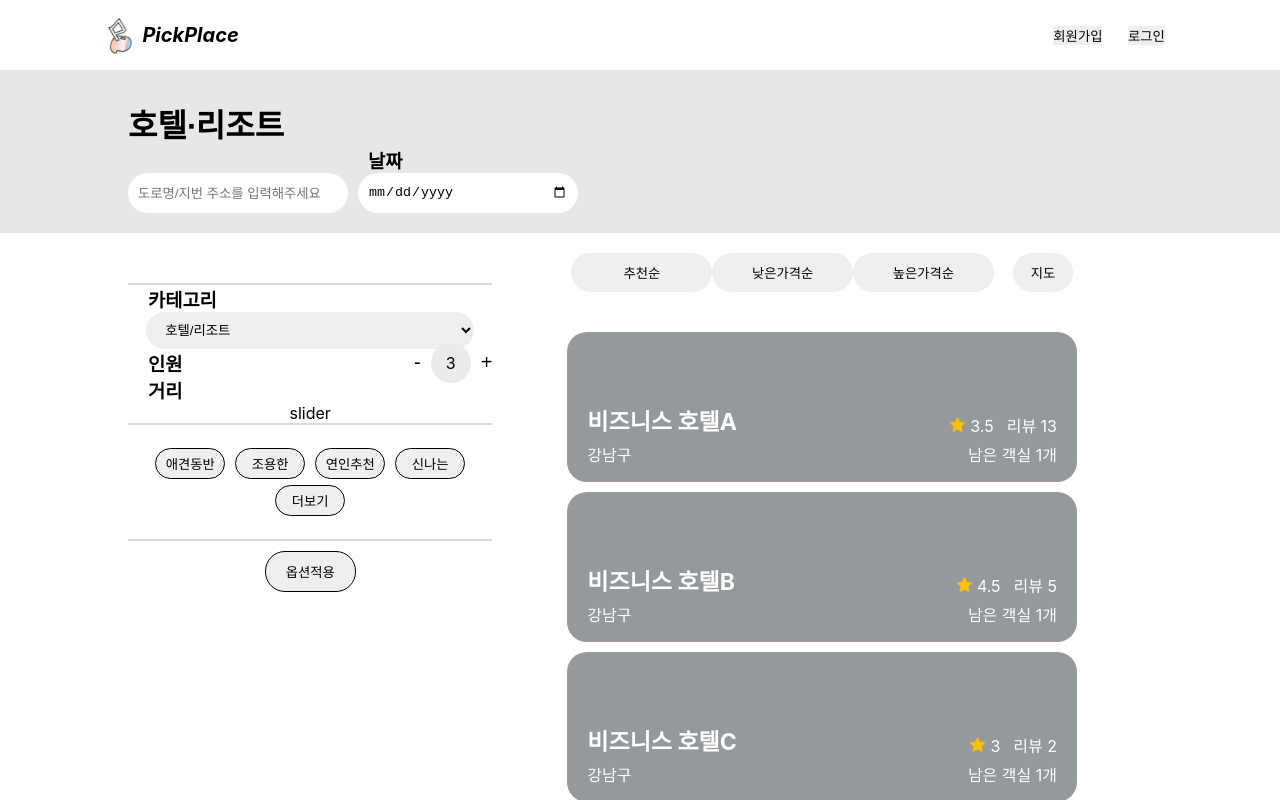
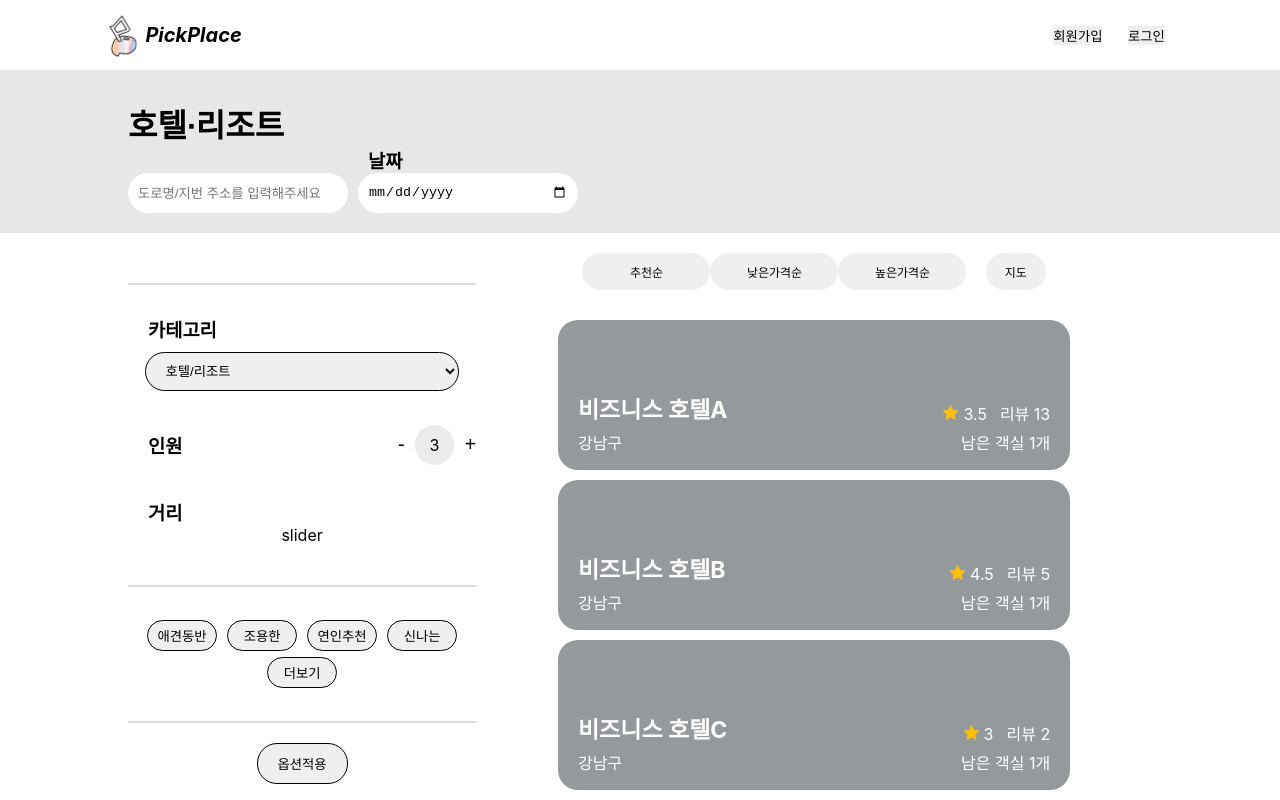
Before and after one commit to KangHayeonn/pickplace-client, a React (Create React App) app in the folder front/: page /search in a window 1280 px wide. Shown: the top 800 px of the page. Built offline with nearby package versions, Linux system fonts and the light colour scheme.

Commit message:
[ADD]:css 추

```diff
--- a/front/src/pages/SearchPage.tsx
+++ b/front/src/pages/SearchPage.tsx
@@ -1,71 +1,17 @@
 import React, { useEffect } from 'react';
-import { useSelector, useDispatch } from 'react-redux';
-import { RootState } from '../store/modules';
-import { increase } from '../store/modules/sample';
 import Sample from '../api/sample';
 import starIcon from '../assets/images/star.png';
 import '../styles/search.scss';
+
+import PLACELIST from '../utils/placeList';
+import TAGLIST from '../utils/tagList';
+import SEARCHRESULT from '../utils/searchList';
+
 const SearchPage: React.FC = () => {
-  const dispatch = useDispatch();
-  const placeList = [
-    { placeName: '호텔/리조트' },
-    { placeName: '펜션' },
-    { placeName: '게스트하우스' },
-    { placeName: '스터디룸' },
-    { placeName: '파티룸' },
-  ];
-  const tagList = [
-    { tagName: '애견동반' },
-    { tagName: '조용한' },
-    { tagName: '연인추천' },
-    { tagName: '신나는' },
-  ];
-  const searchResult = [
-    {
-      placeId: 0,
-      placeName: '비즈니스 호텔A',
-      placeAddress: {
-        address: '강남구',
-        latitude: 0,
-        longitude: 0,
-      },
-      placeRating: 3.5,
-      placeReviewCnt: 13,
-    },
-    {
-      placeId: 1,
-      placeName: '비즈니스 호텔B',
-      placeAddress: {
-        address: '강남구',
-        latitude: 0,
-        longitude: 0,
-      },
-      placeRating: 4.5,
-      placeReviewCnt: 5,
-    },
-    {
-      placeId: 2,
-      placeName: '비즈니스 호텔C',
-      placeAddress: {
-        address: '강남구',
-        latitude: 0,
-        longitude: 0,
-      },
-      placeRating: 3.0,
-      placeReviewCnt: 2,
-    },
-    {
-      placeId: 3,
-      placeName: '비즈니스 호텔D',
-      placeAddress: {
-        address: '강남구',
-        latitude: 0,
-        longitude: 0,
-      },
-      placeRating: 3.0,
-      placeReviewCnt: 2,
-    },
-  ];
+  const tagList = TAGLIST;
+  const placeList = PLACELIST;
+  const searchResult = SEARCHRESULT;
+
   useEffect(() => {
     Sample.getSampleData()
       .then((res) => {
--- a/front/src/styles/header.scss
+++ b/front/src/styles/header.scss
@@ -12,12 +12,13 @@
         display: flex;
         align-items: center;
         margin-left : 8vw;
+        cursor: pointer;
         img{
-            width : 30px;
+            width : 35px;
         }
         h1{
             font-size : 20px;
-            padding : 0 10px;
+            padding : 0 8px;
             font-weight: bold;
             font-style: italic;
         }
--- a/front/src/styles/reset.scss
+++ b/front/src/styles/reset.scss
@@ -25,6 +25,6 @@ ul {
   list-style-type: none;
 }
 
-button{
+button, input, textarea, select{
     cursor: pointer;
 }
--- a/front/src/styles/search.scss
+++ b/front/src/styles/search.scss
@@ -1,11 +1,10 @@
 @import "./reset.scss";
 @import "./mixin.scss";
-
 
 .search{
     header{
         background-color: rgb(231, 231, 231);
-        min-width: 790px;
+        min-width: 700px;
 
         .wrapper{
             width : 80%;
@@ -39,12 +38,15 @@
 
     }
     main{
+        min-width: 600px;
+        justify-content: center;
         padding : 0 10vw;
         margin : 0 auto;
         display: flex;
         align-items: top;
 
         aside{
+            width : 40%;
             min-width : 250px;
             margin : 50px 0;
             hr{
@@ -60,19 +62,22 @@
                 border : 1px solid black;
             }
             .container.category{
+                margin : 30px 0;
                 h3{
-
+                    margin : 10px 0;
                 }
                 select{
                     width :90%;
                     padding : 10px 15px;
                     border-radius: 20px;
+                    border : 1px solid black;
                     option{
 
                     }
                 }
             }
             .container.personnel{
+                margin : 40px 0;
                 display: flex;
                 align-items: center;
                 justify-content: space-between;
@@ -94,12 +99,13 @@
                 }
             }
             .container.distance{
+                margin : 40px 0;
                 h3{
 
                 }
             }
             .container.buttons{
-                margin : 20px 0 ;
+                margin : 30px 0;
                 button{
                     margin : 3px 5px;
                     padding :5px;
@@ -108,25 +114,27 @@
             }
             .button.submit{
                 padding : 10px 20px;
-                margin : 10px 0;
+                margin : 20px 0;
             }
         }
         section{
-            padding : 10px 20px;
-            margin : 10px 30px;
+            padding : 10px 3vw;
+            margin : 10px 3vw;
             width : 60%;
-            min-width : 450px;
+            min-width : 400px;
             .buttons{
                 display: flex;
                 justify-content: center;
                 button{
                     border-radius: 20px;
-                    padding : 10px;
+                    padding : 10px 5px;
+                    font-size: 12px;
                 }
                 .buttons.filter{
                     button{
-                        width : 11vw;
-                        min-width : 90px;
+                        width : 10vw;
+                        min-width:90px;
+
                     }
                 }
                 .button.map{
@@ -136,8 +144,8 @@
             }
             article{
                 overflow-y: auto;
-                margin : 30px 0;
-                padding : 0 20px;
+                margin : 20px 0;
+                // padding :  0 40px;;
                 .card-component{
                     color : white;
                     border-radius: 20px;
--- /dev/null
+++ b/front/src/utils/placeList.js
@@ -0,0 +1,8 @@
+const PLACELIST = [
+  { placeName: '호텔/리조트' },
+  { placeName: '펜션' },
+  { placeName: '게스트하우스' },
+  { placeName: '스터디룸' },
+  { placeName: '파티룸' },
+];
+export default PLACELIST;
--- /dev/null
+++ b/front/src/utils/searchList.js
@@ -0,0 +1,48 @@
+const SEARCHRESULT = [
+  {
+    placeId: 0,
+    placeName: '비즈니스 호텔A',
+    placeAddress: {
+      address: '강남구',
+      latitude: 0,
+      longitude: 0,
+    },
+    placeRating: 3.5,
+    placeReviewCnt: 13,
+  },
+  {
+    placeId: 1,
+    placeName: '비즈니스 호텔B',
+    placeAddress: {
+      address: '강남구',
+      latitude: 0,
+      longitude: 0,
+    },
+    placeRating: 4.5,
+    placeReviewCnt: 5,
+  },
+  {
+    placeId: 2,
+    placeName: '비즈니스 호텔C',
+    placeAddress: {
+      address: '강남구',
+      latitude: 0,
+      longitude: 0,
+    },
+    placeRating: 3.0,
+    placeReviewCnt: 2,
+  },
+  {
+    placeId: 3,
+    placeName: '비즈니스 호텔D',
+    placeAddress: {
+      address: '강남구',
+      latitude: 0,
+      longitude: 0,
+    },
+    placeRating: 3.0,
+    placeReviewCnt: 2,
+  },
+];
+
+export default SEARCHRESULT;
--- /dev/null
+++ b/front/src/utils/tagList.js
@@ -0,0 +1,7 @@
+const TAGLIST = [
+  { tagName: '애견동반' },
+  { tagName: '조용한' },
+  { tagName: '연인추천' },
+  { tagName: '신나는' },
+];
+export default TAGLIST;
```
